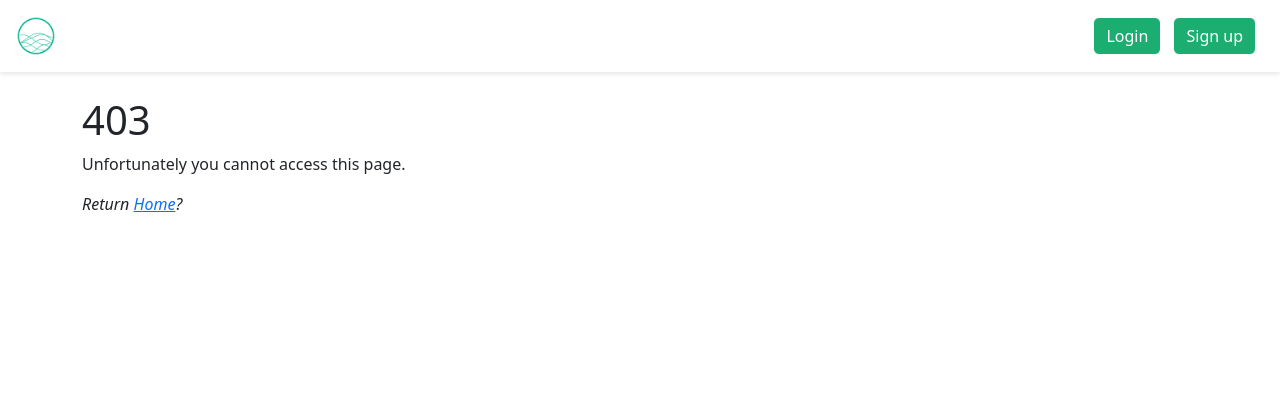
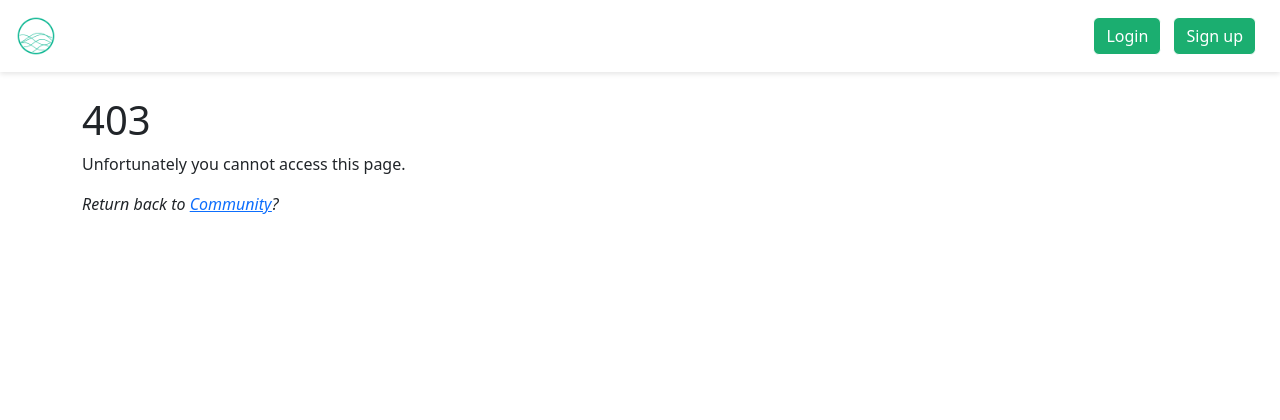
Before and after one commit to flatspell/community, a Flask app: template src/templates/errors/403.html in a window 1280 px wide. Shown: the top 420 px of the page. Run offline with Flask 3, Linux system fonts and the light colour scheme; the template is opened without the code that fills it, so the values that code supplies are empty; parts of the project's set-up code (start-up, migrations or seed data) failed here and were passed over.

Commit message:
update  403 template

```diff
--- a/src/__init__.py
+++ b/src/__init__.py
@@ -43,7 +43,7 @@ def unauthorized_page(error):
     return render_template("errors/401.html"), 401
 
 @app.errorhandler(403)
-def server_error_page(error):
+def forbidden(error):
     return render_template("errors/403.html"), 403
 
 @app.errorhandler(404)
--- a/src/templates/errors/403.html
+++ b/src/templates/errors/403.html
@@ -2,5 +2,5 @@
 {% block content %}
 <h1>403</h1>
 <p>Unfortunately you cannot access this page.</p>
-<p><em>Return <a href="{{url_for('core.home')}}">Home</a>?</em></p>
+<p><em>Return back to <a href="{{url_for('core.community')}}">Community</a>?</em></p>
 {% endblock %}
```
